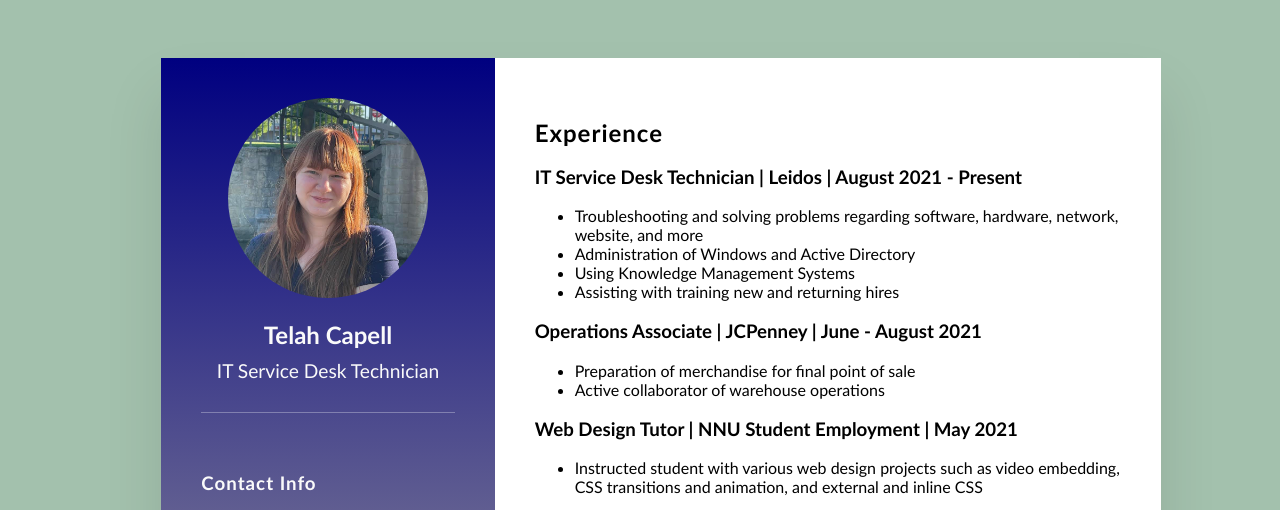
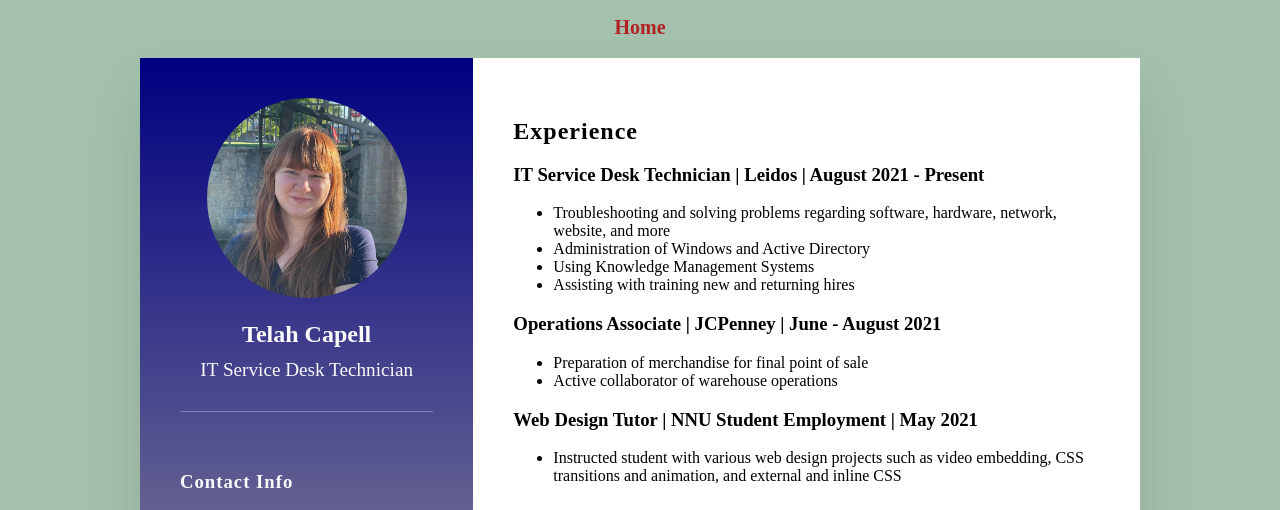
Before and after one commit to dv3rgntfr33lncr/Telah-portfolio, a plain HTML site: page other projects/Telah Capell-Resume.html in a window 1280 px wide. Shown: the top 510 px of the page. Drawn offline with Linux system fonts and the light colour scheme.

Commit message:
Update resume.css

```diff
--- a/other projects/styles/resume.css
+++ b/other projects/styles/resume.css
@@ -4,7 +4,31 @@ body {
     justify-content: center;
     align-items: center;
     min-height: 100vh;
-    font-family:'Gill Sans', 'Gill Sans MT', Calibri, 'Trebuchet MS', sans-serif;
+}
+
+nav {
+    padding: 16px;
+    width: auto;
+    font-weight: bold;
+    color: #333;
+    position: fixed;
+    top: 0;
+}
+
+.originalnav a {
+    text-decoration: none;
+    text-align: center;
+    color: #B22222;
+    display: inline;
+    font-size: 20px;
+    font-weight: bolder;
+    padding: 10px 8px;
+    font-family: 'Bookman Old Style';
+}
+
+.originalnav a:hover {
+    background-color: #111;
+    color: #CD5C5C;
 }
 
 .container {
@@ -17,12 +41,14 @@ body {
     display: grid;
     grid-template-columns: 1fr 2fr;
     box-shadow: 0 35px 55px rgba(0, 0, 0, 0.1);
+    font-family: 'Bookman Old Style';
 }
 
 .container .leftSide {
     position: relative;
     background: linear-gradient( to bottom, navy, palegoldenrod);
     padding: 40px;
+    font-family: 'Bookman Old Style';
 }
 
 .profileText {
@@ -63,6 +89,7 @@ body {
 .profileText h2 span {
     font-size: 0.8em;
     font-weight: 300;
+
 }
 
 .contactInfo {
```
